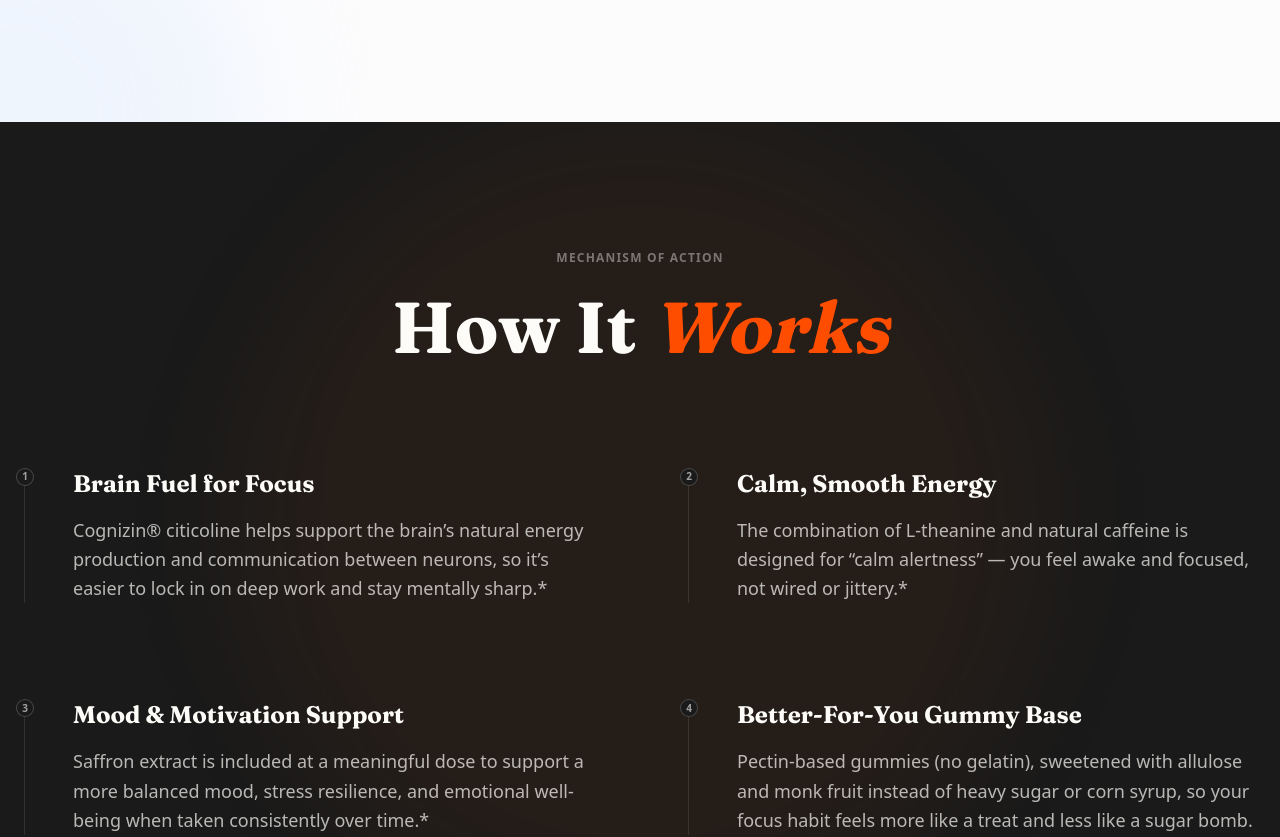
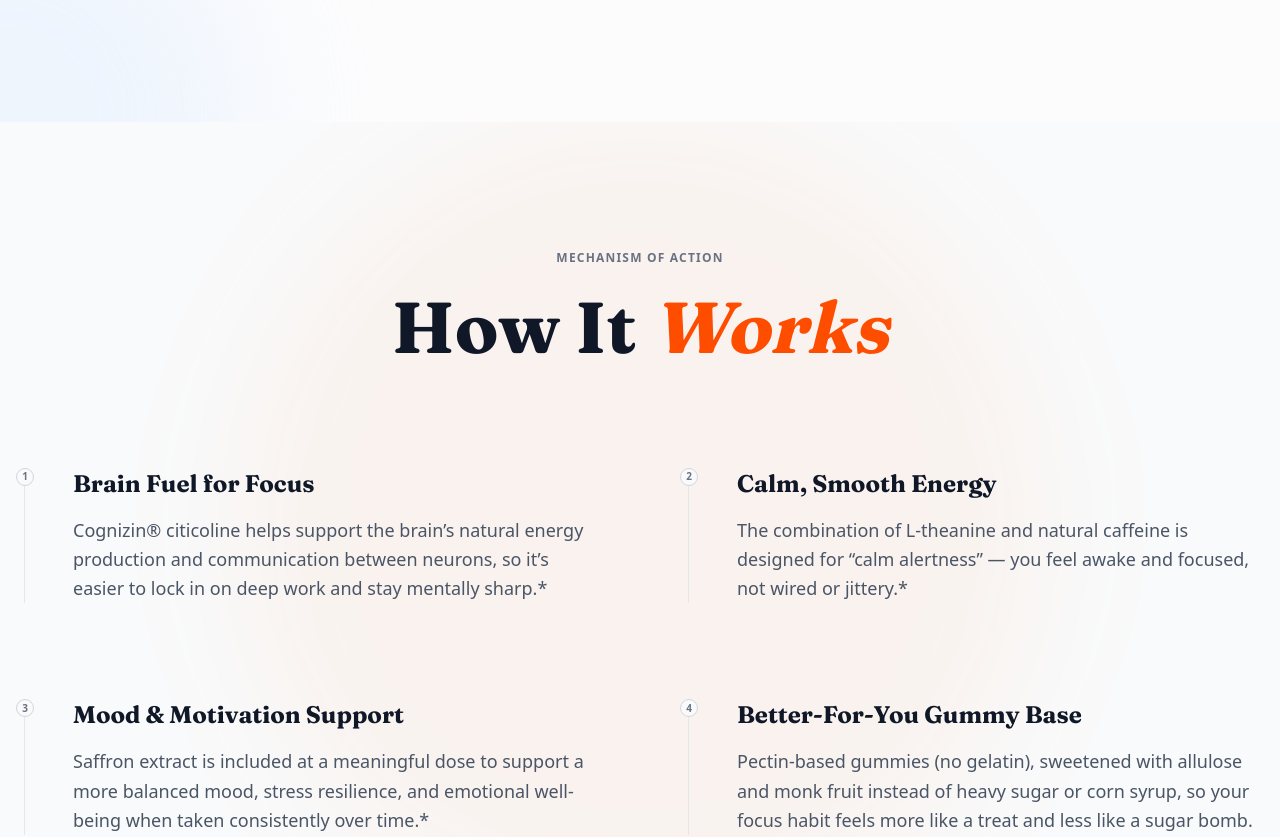
Before and after one commit to AbdullahKabeer/solunagummies, a Next.js app: page / in a window 1280 px wide. Shown: the part 4420-5257 px from the top of the page. Built offline with nearby package versions, Linux system fonts and the light colour scheme.

Commit message:
small change

```diff
--- a/src/components/Science.tsx
+++ b/src/components/Science.tsx
@@ -23,7 +23,7 @@ const steps = [
 
 export default function Science() {
   return (
-    <section id="science" className="py-32 relative overflow-hidden bg-[#1a1a1a]">
+    <section id="science" className="py-32 relative overflow-hidden bg-gray-50">
       {/* Background Noise */}
       <div className="absolute inset-0 opacity-[0.03] mix-blend-overlay pointer-events-none bg-noise" />
 
@@ -38,8 +38,8 @@ export default function Science() {
           transition={{ duration: 0.8 }}
           className="mb-24 text-center"
         >
-          <span className="text-xs font-bold tracking-widest text-[#FDFCF8]/40 uppercase mb-4 block">Mechanism of Action</span>
-          <h2 className="text-5xl md:text-7xl font-serif font-bold mb-8 text-[#FDFCF8] leading-tight">
+          <span className="text-xs font-bold tracking-widest text-gray-500 uppercase mb-4 block">Mechanism of Action</span>
+          <h2 className="text-5xl md:text-7xl font-serif font-bold mb-8 text-gray-900 leading-tight">
             How It <span className="text-[#FF4D00] italic">Works</span>
           </h2>
         </motion.div>
@@ -53,13 +53,13 @@ export default function Science() {
               viewport={{ once: true, margin: "-50px" }}
               transition={{ duration: 0.5, delay: index * 0.1 }}
               whileHover={{ x: 10 }}
-              className="relative pl-12 border-l border-[#FDFCF8]/10 group cursor-default"
+              className="relative pl-12 border-l border-gray-200 group cursor-default"
             >
-              <span className="absolute -left-[9px] top-0 w-[18px] h-[18px] rounded-full bg-[#1a1a1a] border border-[#FDFCF8]/20 flex items-center justify-center text-[10px] font-bold text-[#FDFCF8]/60 group-hover:border-orange-500 group-hover:text-orange-500 transition-colors duration-300">
+              <span className="absolute -left-[9px] top-0 w-[18px] h-[18px] rounded-full bg-gray-50 border border-gray-300 flex items-center justify-center text-[10px] font-bold text-gray-500 group-hover:border-orange-500 group-hover:text-orange-500 transition-colors duration-300">
                 {index + 1}
               </span>
-              <h3 className="text-2xl font-serif font-bold text-[#FDFCF8] mb-4 group-hover:text-orange-500 transition-colors duration-300">{step.title}</h3>
-              <p className="text-[#FDFCF8]/70 leading-relaxed font-light text-lg group-hover:text-[#FDFCF8]/90 transition-colors duration-300">{step.description}</p>
+              <h3 className="text-2xl font-serif font-bold text-gray-900 mb-4 group-hover:text-orange-500 transition-colors duration-300">{step.title}</h3>
+              <p className="text-gray-600 leading-relaxed font-light text-lg group-hover:text-gray-800 transition-colors duration-300">{step.description}</p>
             </motion.div>
           ))}
         </div>
@@ -69,7 +69,7 @@ export default function Science() {
             href="#purchase"
             whileHover={{ scale: 1.05 }}
             whileTap={{ scale: 0.95 }}
-            className="inline-block bg-[#FDFCF8] text-[#1a1a1a] px-10 py-5 rounded-full text-sm font-bold hover:bg-orange-600 hover:text-white transition-all shadow-lg tracking-widest uppercase"
+            className="inline-block bg-[#1a1a1a] text-white px-10 py-5 rounded-full text-sm font-bold hover:bg-orange-600 transition-all shadow-lg tracking-widest uppercase"
           >
             Experience The Science
           </motion.a>
```
